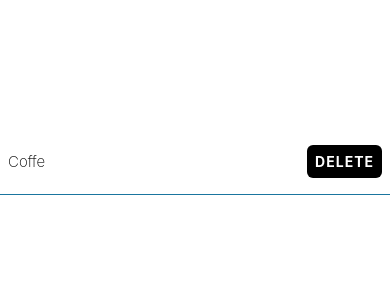
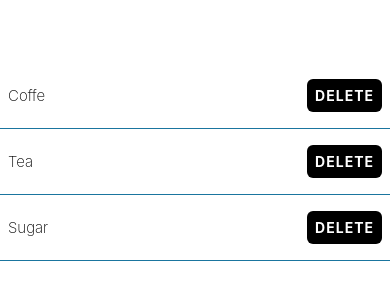
Before and after one commit to gitsheyno/React-Native, a React Native app: screen / in a window 390 px wide. Shown: the part 260-560 px from the top of the page. Built offline with nearby package versions, Linux system fonts and the light colour scheme.

Commit message:
ShoppingItem

```diff
--- a/App.tsx
+++ b/App.tsx
@@ -1,34 +1,12 @@
-import {
-  StyleSheet,
-  Text,
-  View,
-  TouchableOpacity,
-  Pressable,
-  Alert,
-} from "react-native";
-import { theme } from "./there";
+import { StyleSheet, View } from "react-native";
+import { theme } from "./theme";
+import ShoppingListItem from "./components/ShoppingListItem";
 export default function App() {
-  const handleDelete = () => {
-    Alert.alert("Delete Item", "Are you sure you want to delete this item?", [
-      {
-        text: "Cancel",
-        style: "cancel",
-      },
-      {
-        text: "Delete",
-        onPress: () => console.log("Item deleted"),
-        style: "destructive",
-      },
-    ]);
-  };
   return (
     <View style={styles.container}>
-      <View style={styles.itemContainer}>
-        <Text style={styles.itemText}>Coffe</Text>
-        <TouchableOpacity style={styles.button} onPress={handleDelete}>
-          <Text style={styles.buttonText}>Delete</Text>
-        </TouchableOpacity>
-      </View>
+      <ShoppingListItem name="Coffe" />
+      <ShoppingListItem name="Tea" />
+      <ShoppingListItem name="Sugar" />
     </View>
   );
 }
@@ -37,7 +15,6 @@ const styles = StyleSheet.create({
   container: {
     flex: 1,
     backgroundColor: theme.colorWhite,
-    // alignItems: "center",
     justifyContent: "center",
   },
   itemContainer: {
--- /dev/null
+++ b/components/ShoppingListItem.tsx
@@ -0,0 +1,57 @@
+import { View, Text, TouchableOpacity, StyleSheet, Alert } from "react-native";
+import { theme } from "../theme";
+
+type Props = {
+  name: string;
+};
+export default function ShoppingListItem({ name }: Props) {
+  const handleDelete = () => {
+    Alert.alert(`Delete ${name}`, `Are you sure you want to delete ${name}?`, [
+      {
+        text: "Cancel",
+        style: "cancel",
+      },
+      {
+        text: "Delete",
+        onPress: () => console.log("Item deleted"),
+        style: "destructive",
+      },
+    ]);
+  };
+  return (
+    <View style={styles.itemContainer}>
+      <Text style={styles.itemText}>{name}</Text>
+      <TouchableOpacity style={styles.button} onPress={handleDelete}>
+        <Text style={styles.buttonText}>Delete</Text>
+      </TouchableOpacity>
+    </View>
+  );
+}
+const styles = StyleSheet.create({
+  container: {
+    flex: 1,
+    backgroundColor: theme.colorWhite,
+    justifyContent: "center",
+  },
+  itemContainer: {
+    borderBottomWidth: 1,
+    borderBottomColor: theme.colorCerulian,
+    paddingHorizontal: 8,
+    paddingVertical: 16,
+    flexDirection: "row",
+    alignItems: "center",
+    justifyContent: "space-between",
+  },
+  itemText: { fontSize: 15, fontWeight: "200" },
+  button: {
+    backgroundColor: theme.colorBlack,
+    padding: 8,
+    borderRadius: 6,
+  },
+  buttonText: {
+    color: theme.colorWhite,
+    fontWeight: "bold",
+    textTransform: "uppercase",
+    letterSpacing: 1,
+  },
+});
--- a/package.json
+++ b/package.json
@@ -18,10 +18,11 @@
   "devDependencies": {
     "@babel/core": "^7.25.2",
     "@types/react": "~19.0.10",
-    "eslint": "^9.0.0",
+    "eslint": "^9.30.1",
     "eslint-config-expo": "~9.2.0",
     "eslint-config-prettier": "^10.1.5",
     "eslint-plugin-prettier": "^5.5.1",
+    "eslint-plugin-react-native": "^5.0.0",
     "prettier": "^3.6.2",
     "typescript": "~5.8.3"
   },
```
Also changed, not shown: eslint.config.js (+11 -2 lines), theme.ts (renamed from there.ts), 1 other file (tests, documents, lock files or other folders).
